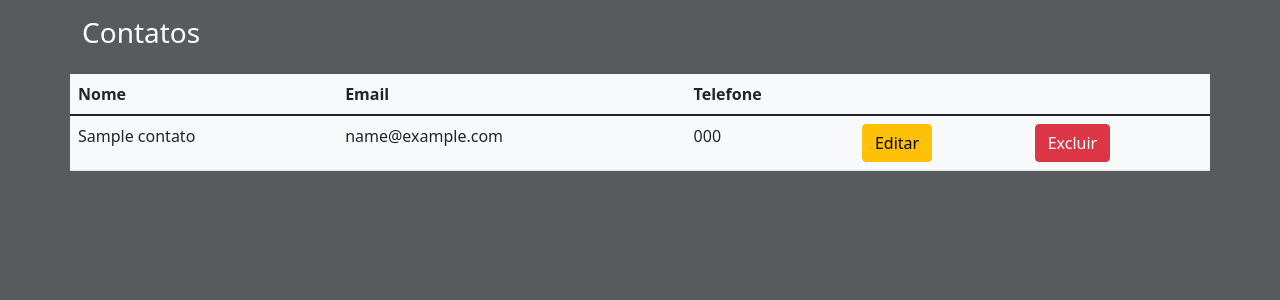
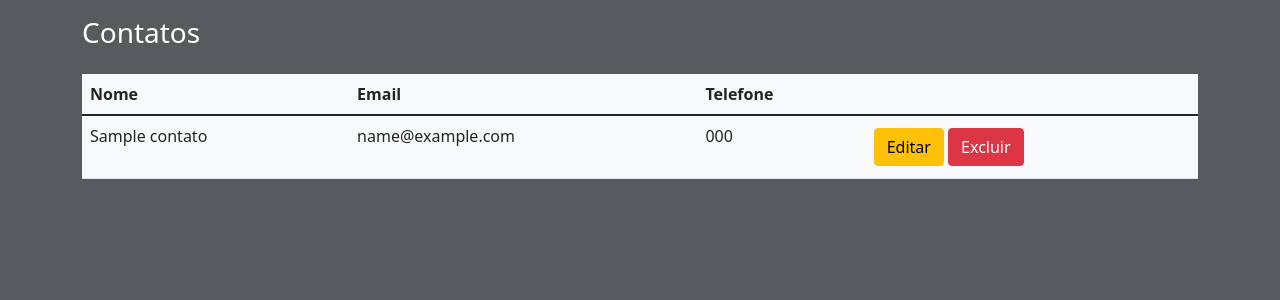
Before and after one commit to HerikCosmo/agenda-ai, a PHP site: template view/agenda/index.php in a window 1280 px wide. Shown: the top 300 px of the page. Run offline with PHP 8.4, Linux system fonts and the light colour scheme; the template is opened without the code that fills it: most values are stand-ins (such as "Sample title", 1, 10 or a date in 2020).

Commit message:
ajuste tabela contatos

```diff
--- a/view/agenda/index.php
+++ b/view/agenda/index.php
@@ -5,8 +5,8 @@
         <div class="row">
             <h3 class="text-start text-white py-3">Contatos</h3>
         </div>
-        <div class="row">
-
+        <div class="row" style="overflow-x: auto;">
+            <div class="table-responsive">
                 <table class="table bg-light">
                     <thead>
                         <tr>
@@ -18,25 +18,22 @@
                         </tr>
                     </thead>
                     <tbody>
-                <?php foreach($contatos as $contato): ?>
+                        <?php foreach ($contatos as $contato) : ?>
                             <tr>
                                 <td><?php echo $contato->nome ?></td>
-                        <td><?php echo $contato->email ?></td>
+                                <td style="word-break: break-all;"><?php echo $contato->email ?></td>
                                 <td><?php echo $contato->telefone ?></td>
-                        <td><a class="btn btn-warning"href="/contato-edicao?id=<?php echo $contato->id ?>">Editar</a></td>
-                        <td><a class="btn btn-danger"href="/contato-excluir?id=<?php echo $contato->id ?>">Excluir</a></td>
+                                <td colspan="2">
+                                    <a class="btn btn-warning my-1" href="/contato-edicao?id=<?php echo $contato->id ?>">Editar</a>
+                                    <a class="btn btn-danger my-1" href="/contato-excluir?id=<?php echo $contato->id ?>">Excluir</a>
+                                </td>
                             </tr>
                         <?php endforeach; ?>
                     </tbody>
                 </table>
             </div>
         </div>
-    <?php echo $_SESSION['mensagem'] ?? '' ?>
-    <!-- <?php foreach($contatos as $contato){ ?>
-        <?php echo $contato->nome ?> |
-        <a href="/contato-edicao?id=<?php echo $contato->id ?>">Editar</a> |
-        <a href="/contato-excluir?id=<?php echo $contato->id ?>">Excluir</a>
-        <br>
-    <?php } ?>  -->
+    </div>
 </main>
+
 <?php require __DIR__ . '/../footer.php'; ?>
```
Lines whose indentation alone changed are shown as unchanged.
